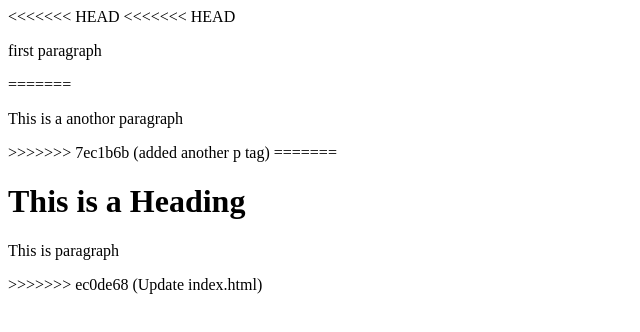
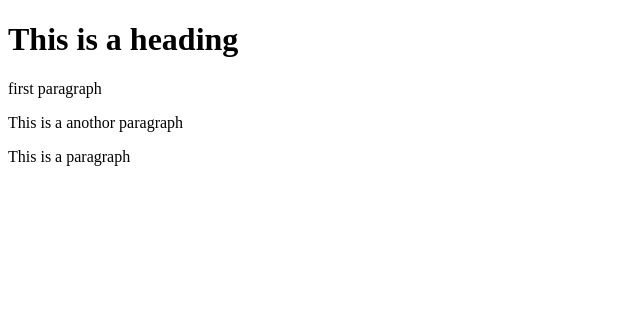
Before and after one commit to VenoMF899/learning-git, a plain HTML site: page index.html in a window 1280 px wide. Shown: the whole page, without its empty margins (0-640 px from the left). Drawn offline with Linux system fonts and the light colour scheme.

Commit message:
fixed the conflect

```diff
--- a/index.html
+++ b/index.html
@@ -4,15 +4,9 @@
 <title>Page Title</title>
 </head>
 <body>
-<<<<<<< HEAD
-<<<<<<< HEAD
-  <p>first paragraph</p>
-=======
+    <h1>This is a heading</h1>
+    <p>first paragraph</p>
     <p>This is a anothor paragraph</p>
->>>>>>> 7ec1b6b (added another p tag)
-=======
-  <h1>This is a Heading</h1>
-  <p>This is paragraph </p>
->>>>>>> ec0de68 (Update index.html)
+    <p>This is a paragraph</p>
 </body>
 </html>
```
